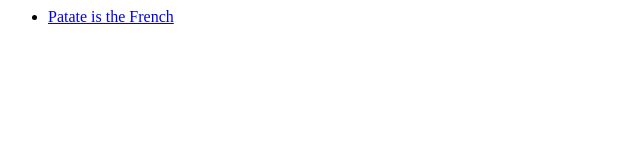
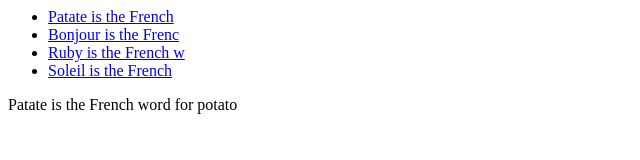
Before and after one commit to ledleds/notes-app, a plain HTML site: page index.html in a window 1280 px wide. Both pictures are taken after a click on the link "Patate is the French". Shown: the whole page, without its empty margins (0-640 px from the left). Drawn offline with Linux system fonts and the light colour scheme.

Commit message:
Add to showNote function to load content for single note page. Add comments for breaking down new concepts

```diff
--- a/index.html
+++ b/index.html
@@ -5,29 +5,24 @@
 
 <body>
 
-  <div id="app">
-  </div>
+  <div id="app"></div>
 
   <div id="note-content"></div>
-
 
   <script src="note-model.js"></script>
   <script src="note-list-model.js"></script>
   <script src="note-list-view.js"></script>
   <script src="note-controller.js"></script>
+
   <script>
     noteController = new NoteController(noteList = new NoteList());
     noteController.addNoteToList("Patate is the French word for potato");
-    // noteController.addNoteToList("Bonjour is the French word for hello");
-    // noteController.addNoteToList("Ruby is the French word for Ruby");
-    // noteController.addNoteToList("Soleil is the French word for sun");
-
+    noteController.addNoteToList("Bonjour is the French word for hello");
+    noteController.addNoteToList("Ruby is the French word for Ruby");
+    noteController.addNoteToList("Soleil is the French word for sun");
     noteController.createNoteListView();
     noteController.insertHTML()
-    // console.log(noteController)
-
     noteController.makeUrlChangeShowNoteForCurrentPage();
-
   </script>
 </body>
 
--- a/note-controller.js
+++ b/note-controller.js
@@ -2,11 +2,10 @@
 (function(exports) {
   function NoteController(noteList) { //Should I be passing in NoteListView instead to adhere to SRP?
     this.noteList = noteList;
-    // controller = this;
-  }
+  };
 
   NoteController.prototype.createNoteListView = function(noteListView = new NoteListView(this.noteList)) {
-    this.noteListView = noteListView
+    this.noteListView = noteListView;
   };
 
   NoteController.prototype.addNoteToList = function(text) {
@@ -23,9 +22,6 @@
   };
 
   NoteController.prototype.showNoteForCurrentPage = function(){
-    console.log(this)
-    // console.log(controller)
-
     this.showNote(this.getNoteFromUrl(window.location));
   };
 
@@ -34,10 +30,10 @@
   };
 
   NoteController.prototype.showNote = function(id) {
-    console.log(this.noteList._notes)
+    var noteID = location.hash.replace(/^\D+/g, '');
     document
-    .getElementById("note-content")
-    .innerHTML = this.noteList._notes[id].text;
+      .getElementById("note-content")
+      .innerHTML = this.noteList._notes[noteID].text;
   };
 
   exports.NoteController = NoteController;
--- a/note-list-view.js
+++ b/note-list-view.js
@@ -20,7 +20,6 @@
     // return str;
 
     return "<ul>" + this.shortenToTwentyCharacters().map(function(note, id) {
-console.log(note)
       return "<li><div><a href=\"#notes/" + id + "\">" + note + "</a></div></li>"
     }).join("") + "</ul>";
   };
--- a/single-note-view.js
+++ b/single-note-view.js
@@ -1,7 +1,7 @@
 (function(exports) {
   function SingleNoteView(note) {
     this.note = note;
-  }
+  };
 
   SingleNoteView.prototype.generateHtmlForSingleNote = function () {
     return "<div>" + this.note.text + "</div>"
```
